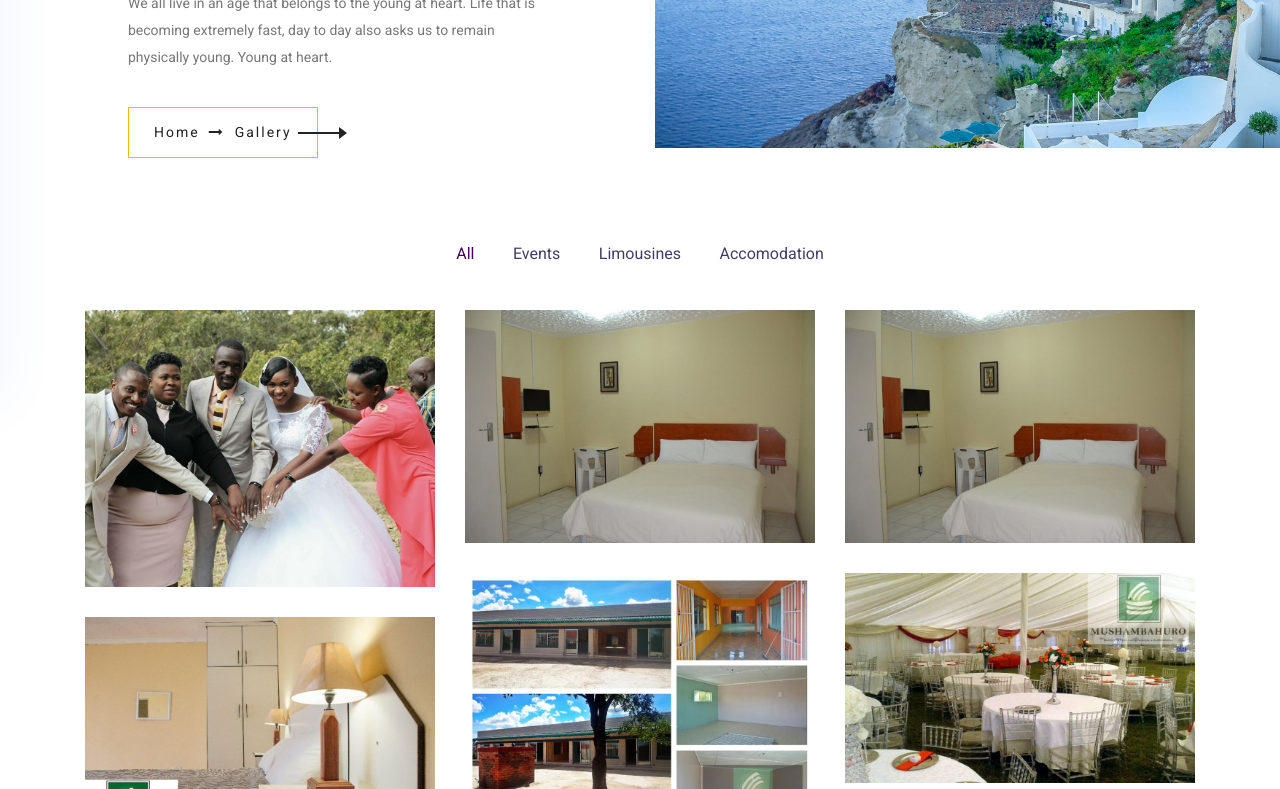
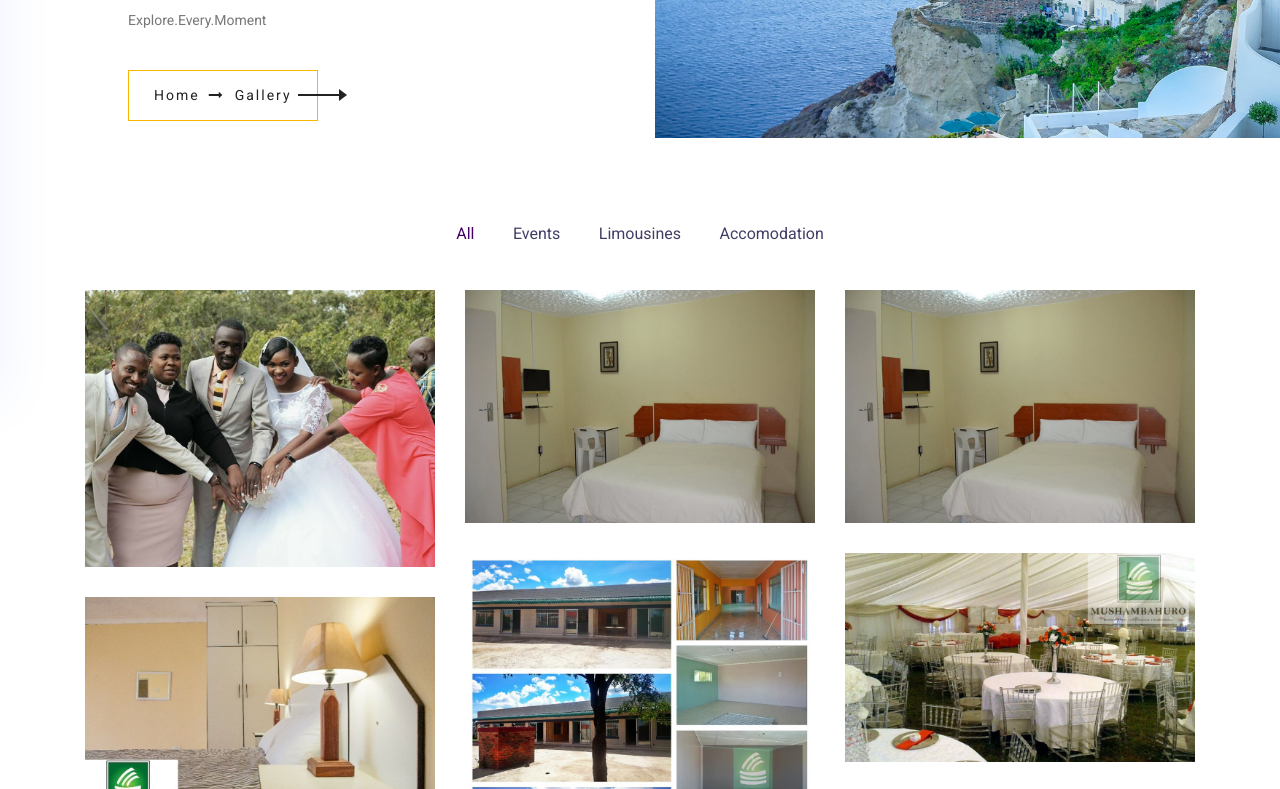
Before and after one commit to onnetwork/mush, a plain HTML site: page gallery.html in a window 1280 px wide. Shown: the part 290-1079 px from the top of the page. Drawn offline with nearby package versions, Linux system fonts and the light colour scheme; some packages are replaced by stand-ins of ours; a script that the page names is missing; files whose address does not match are found by name.

Commit message:
Update gallery.html

```diff
--- a/gallery.html
+++ b/gallery.html
@@ -134,8 +134,7 @@
             Mushambahuro
           </h1><h1>Gallery</h1>
           <p class="pt-20">
-            We all live in an age that belongs to the young at heart. Life that is becoming extremely fast, day to day also
-            asks us to remain physically young. Young at heart.
+            Explore.Every.Moment
           </p>
           <div class="page-link-wrap">
             <div class="page_link">
```
